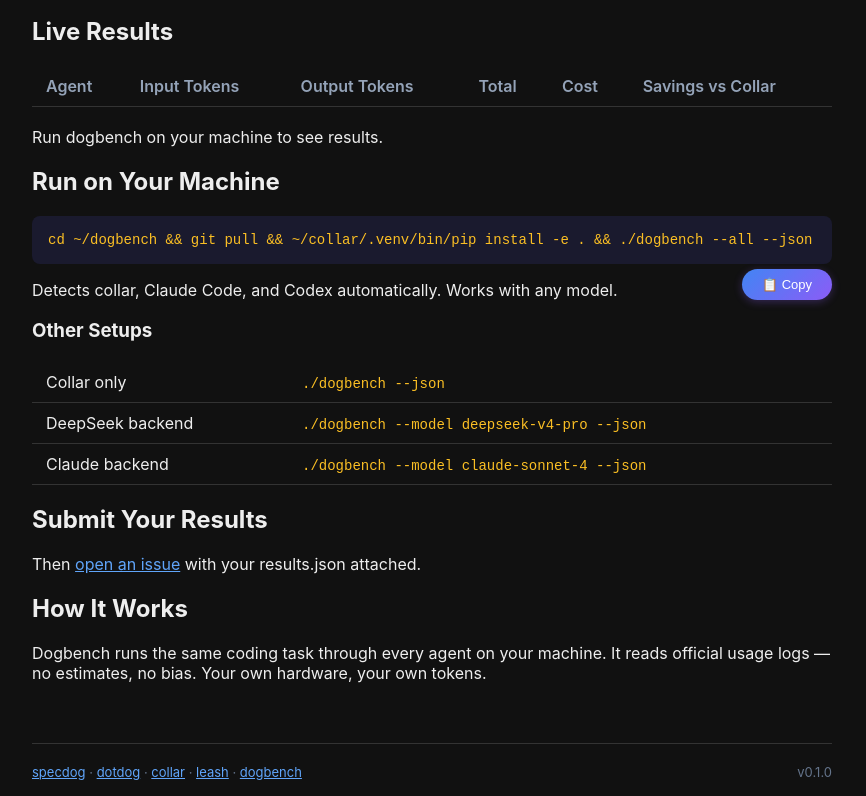
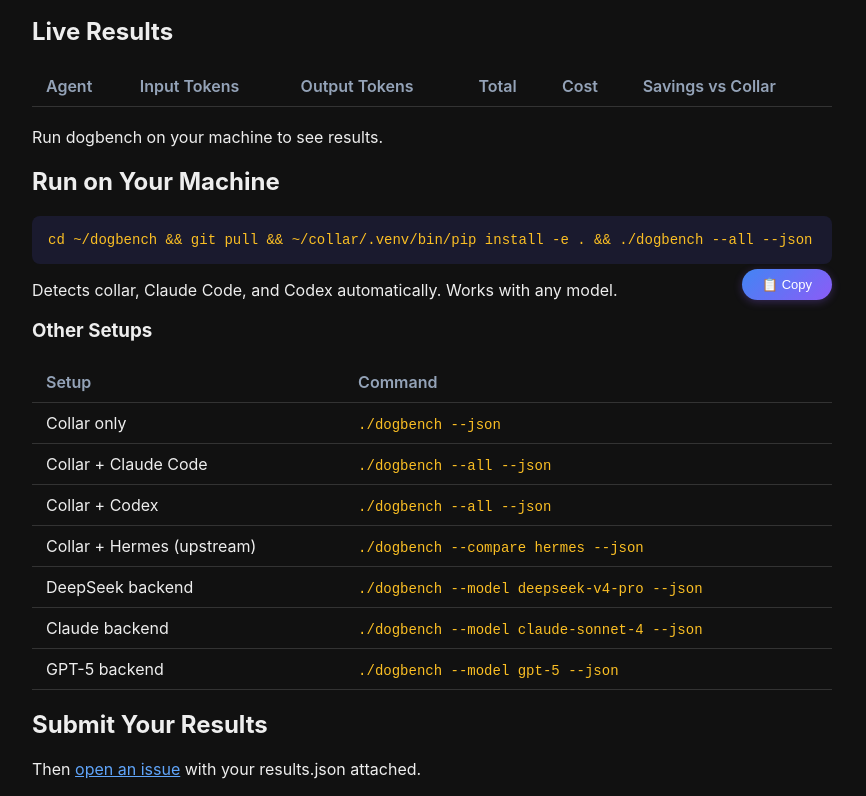
Before and after one commit to specdog/dogbench, a website: page index.html in a window 1280 px wide. Shown: the part 143-939 px from the top of the page, without its empty margins (208-1074 px from the left). Drawn offline with Linux system fonts and the light colour scheme; no server answers.

Commit message:
docs: all major agent setups

```diff
--- a/index.html
+++ b/index.html
@@ -40,9 +40,14 @@
 
 <h3>Other Setups</h3>
 <table>
+<tr><th>Setup</th><th>Command</th></tr>
 <tr><td>Collar only</td><td><code>./dogbench --json</code></td></tr>
+<tr><td>Collar + Claude Code</td><td><code>./dogbench --all --json</code></td></tr>
+<tr><td>Collar + Codex</td><td><code>./dogbench --all --json</code></td></tr>
+<tr><td>Collar + Hermes (upstream)</td><td><code>./dogbench --compare hermes --json</code></td></tr>
 <tr><td>DeepSeek backend</td><td><code>./dogbench --model deepseek-v4-pro --json</code></td></tr>
 <tr><td>Claude backend</td><td><code>./dogbench --model claude-sonnet-4 --json</code></td></tr>
+<tr><td>GPT-5 backend</td><td><code>./dogbench --model gpt-5 --json</code></td></tr>
 </table>
 
 <h2>Submit Your Results</h2>
```
